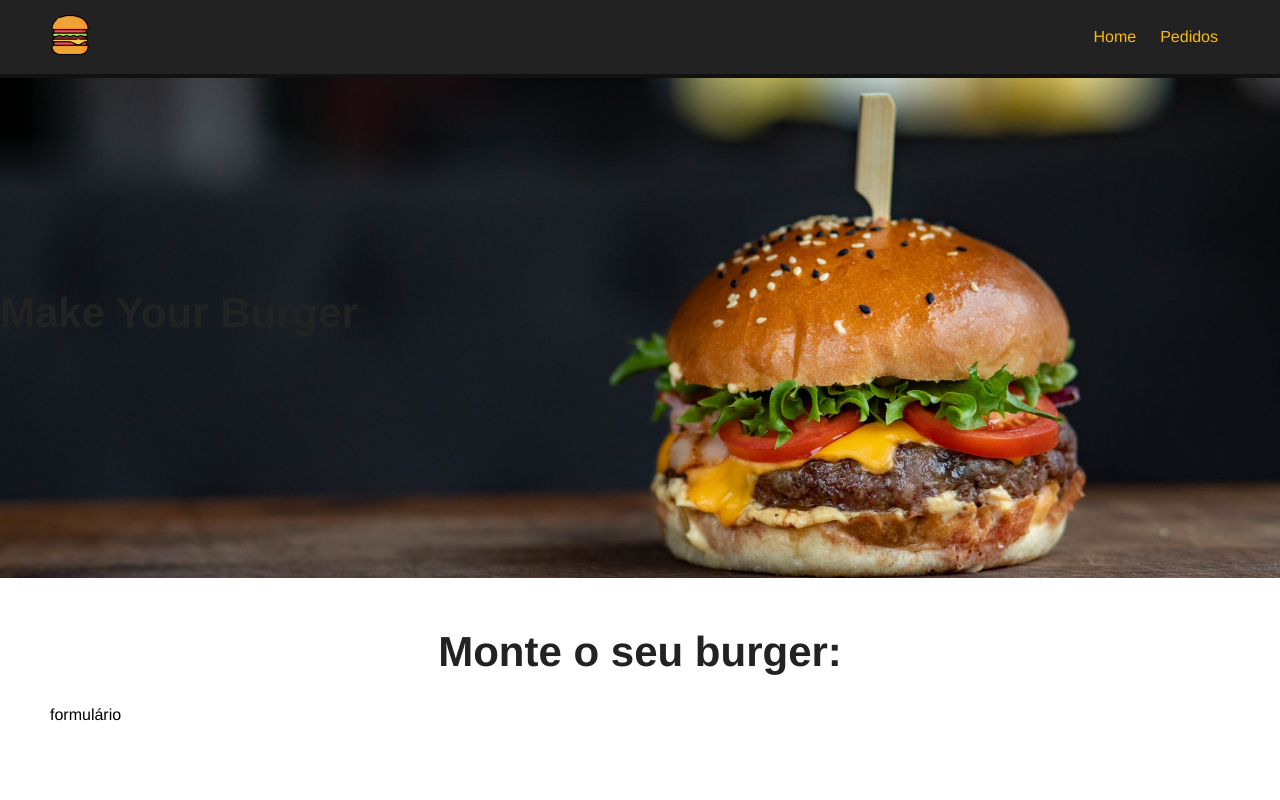
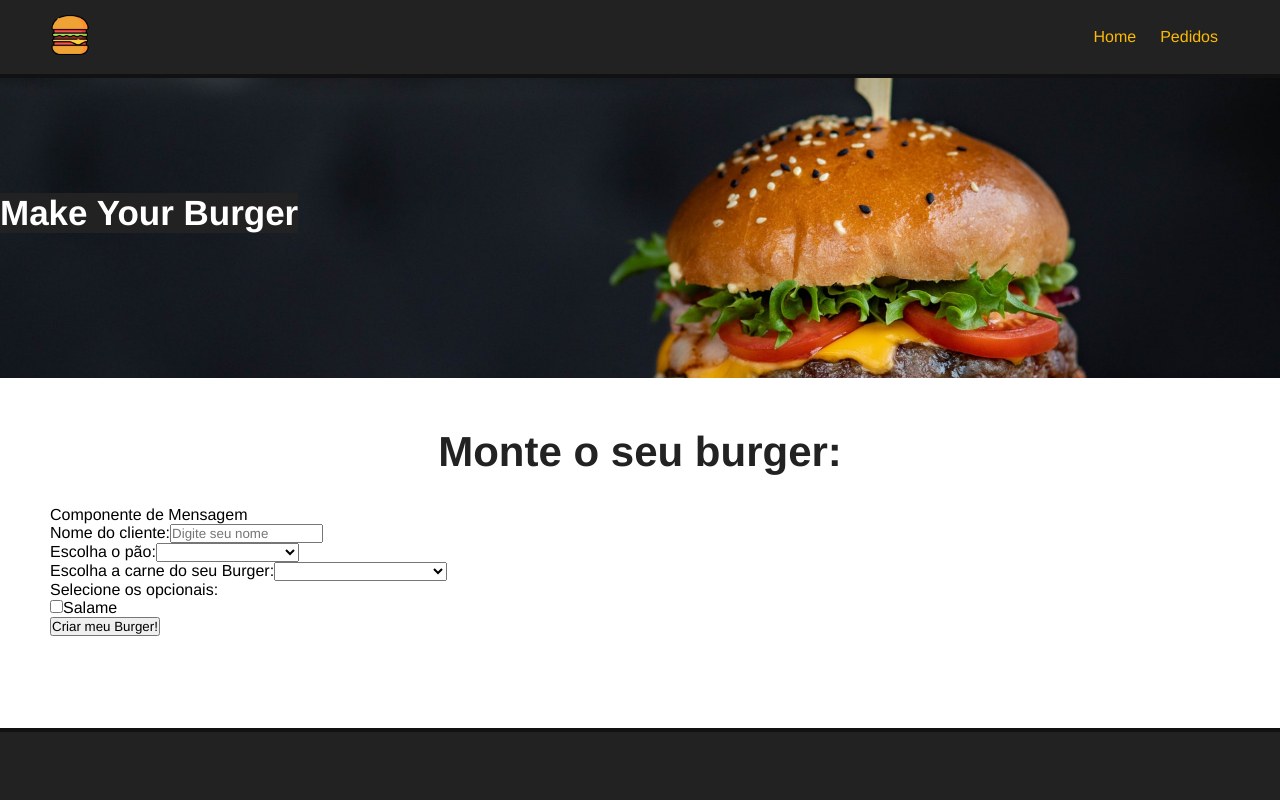
Before and after one commit to chagasleandro/Make_Your_Buguer, a Vue app: page / in a window 1280 px wide. Shown: the top 800 px of the page. Built offline with nearby package versions, Linux system fonts and the light colour scheme.

Commit message:
add scr/components/BurgerForm.vue

```diff
--- a/src/components/Banner.vue
+++ b/src/components/Banner.vue
@@ -15,9 +15,17 @@
       background-image: url('~@/assets/burger.jpg') !important;
       background-position: 0;
       background-size: cover;
-      height: 500px;
+      height: 300px;
       display: flex;
       align-items: center;
       justify-content: flex-start;
    }
+
+   #main-banner h1 {
+      color: #FFF;
+      text-align: center;
+      font-size: 35px;
+      background-color: #222;
+   }
+
 </style>
--- /dev/null
+++ b/src/components/BurgerForm.vue
@@ -0,0 +1,45 @@
+<template>
+    <p>Componente de Mensagem</p>
+    <div>
+        <form id="burger-form">
+            <div class="input-container">
+                <label for="nome">Nome do cliente:</label>
+                <input type="text" id="nome" name="nome" v-model="nome" placeholder="Digite seu nome">
+            </div>
+            <div class="input-container">
+                <label for="pao">Escolha o pão:</label>
+                <select name="pao" id="pao" v-model="pao">
+                    <option value="">Selecione o seu pão</option>
+                    <option value="integral">Integral</option>
+                </select>
+            </div>
+            <div class="input-container">
+                <label for="carne">Escolha a carne do seu Burger:</label>
+                <select name="carne" id="carne" v-model="carne">
+                    <option value="">Selecione o tipo de carne</option>
+                    <option value="maminha">Maminha</option>
+                </select>
+            </div>
+            <div class="input-container">
+                <label for="opcionais">Selecione os opcionais:</label>
+                <div class="checkbox-container">
+                    <input type="checkbox" name="opcionais" v-model="opcionais" value="salame">
+                    <span>Salame</span>
+                </div>
+            </div>
+            <div class="input-container">
+                <input type="submit" class="submit-btn" value="Criar meu Burger!">
+            </div>
+        </form>
+    </div>
+</template>
+
+<script>
+export default {
+    name: "BurgerForm"
+}
+</script>
+
+<style scoped>
+
+</style>
--- a/src/views/Home.vue
+++ b/src/views/Home.vue
@@ -2,17 +2,19 @@
   <Banner />
   <div class="main-container">
     <h1>Monte o seu burger:</h1>
-    <p>formulário</p>
+    <BurgerForm />
   </div>
 </template>
 
 <script>
 import Banner from '../components/Banner.vue';
+import BurgerForm from '../components/BurgerForm.vue';
 
 export default {
   name: "Home",
   components: {
-    Banner
+    Banner,
+    BurgerForm
   }
 }
 </script>
```
